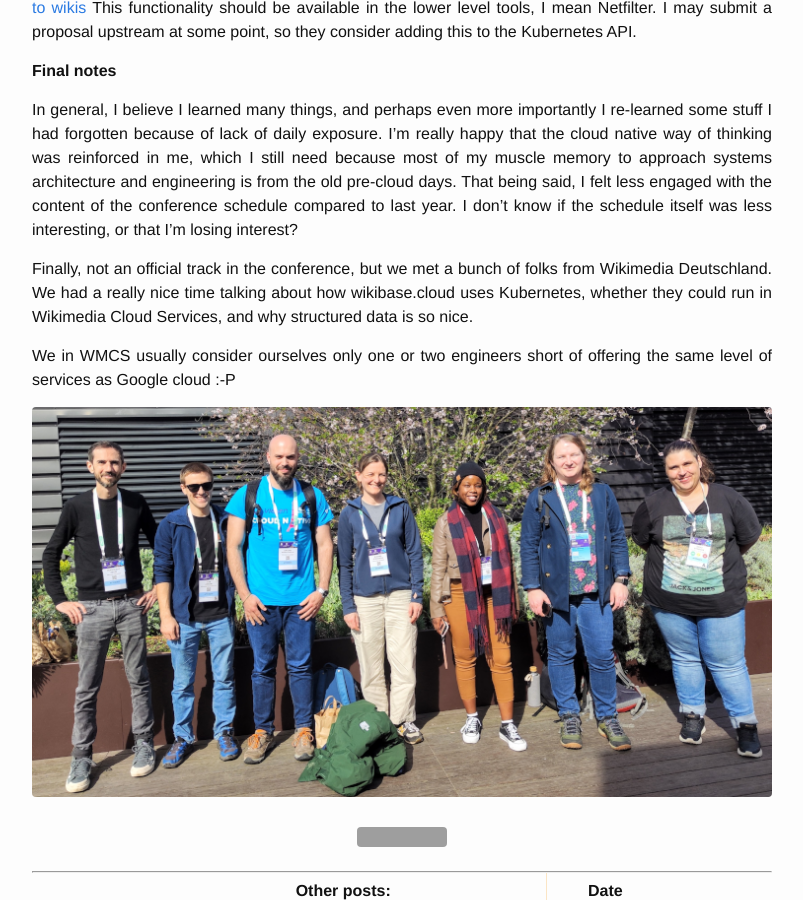
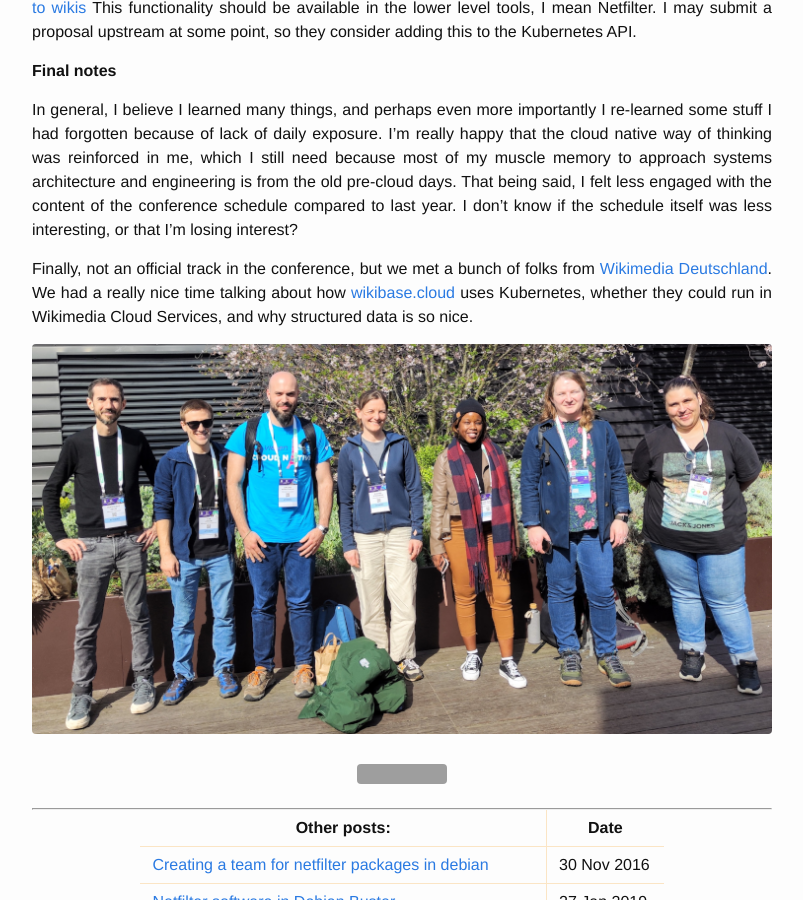
Before and after one commit to aborrero/ral-arturo.org, a Jekyll site: the page built from _posts/2024-04-01-kubecon.md, in a window 1280 px wide and 900 px high, scrolled down 2796 px. Shown: the whole window, without its empty margins (238-1041 px from the left). Built offline with Jekyll 4.4.1, drawn with Linux system fonts in a browser that asks for light colours; grey boxes are pictures that could not be loaded.

Commit message:
_posts/2024-04-01-kubecon.md: refresh
Add missing links, drop sentence.

Signed-off-by: Arturo Borrero Gonzalez <arturo.bg@arturo.bg>

```diff
--- a/_posts/2024-04-01-kubecon.md
+++ b/_posts/2024-04-01-kubecon.md
@@ -86,12 +86,9 @@ still need because most of my muscle memory to approach systems architecture and
 days. That being said, I felt less engaged with the content of the conference schedule compared to last year. I don’t
 know if the schedule itself was less interesting, or that I’m losing interest?
 
-Finally, not an official track in the conference, but we met a bunch of folks from Wikimedia Deutschland. We had a
-really nice time talking about how wikibase.cloud uses Kubernetes, whether they could run in Wikimedia Cloud Services,
-and why structured data is so nice.
-
-We in WMCS usually consider ourselves only one or two engineers short of offering the same level of services as Google
-cloud :-P
+Finally, not an official track in the conference, but we met a bunch of folks from [Wikimedia
+Deutschland](https://www.wikimedia.de/). We had a really nice time talking about how [wikibase.cloud](wikibase.cloud)
+uses Kubernetes, whether they could run in Wikimedia Cloud Services, and why structured data is so nice.
 
 ![Group photo][group]
 
```
